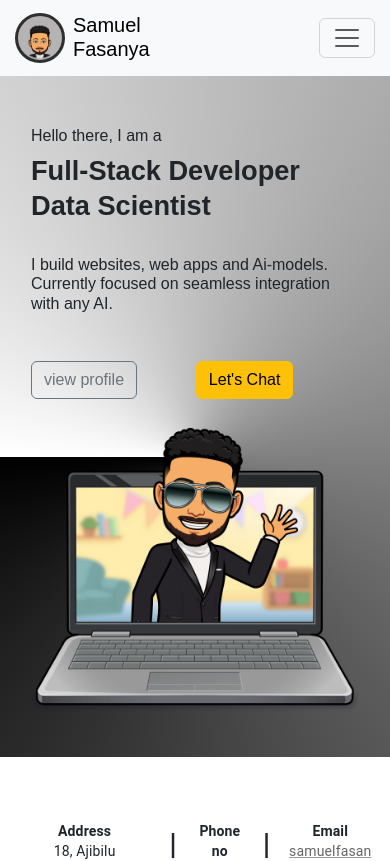
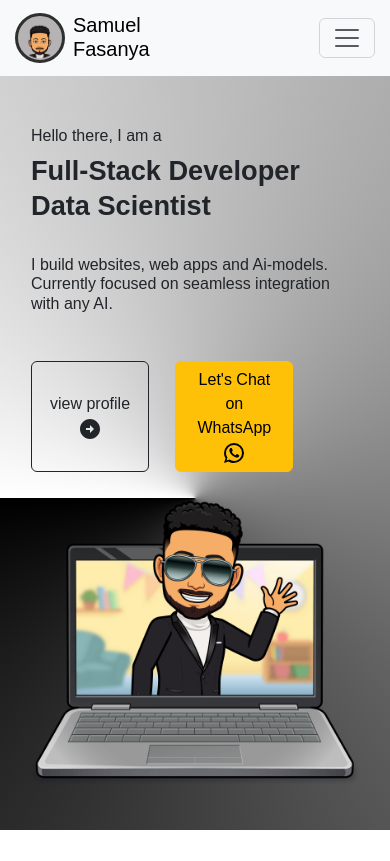
Before and after one commit to samfash/portfolioSite, a React (Create React App) app: page / in a window 390 px wide. Shown: the top 861 px of the page. Built offline with nearby package versions, Linux system fonts and the light colour scheme.

Commit message:
slight addition

```diff
--- a/src/assets/Css/Contact.css
+++ b/src/assets/Css/Contact.css
@@ -1,7 +1,7 @@
 .contact-section {
     padding: 30px 20px;
     background-color: #f4f4f4;
-background-image: url("../images/asfalt-dark.png");
+    background-image: url("../images/asfalt-dark.png");
   }
 
   .container {
@@ -14,10 +14,11 @@ background-image: url("../images/asfalt-dark.png");
     text-align: center;
     margin-bottom: 40px;
     font-size: 2.5em;
+    font-family: "Ubuntu", sans-serif;
+
   }
 
   .contact-section p {
-    /* text-align: center; */
     margin: 10px 0 40px;
   }
 
@@ -69,14 +70,19 @@ background-image: url("../images/asfalt-dark.png");
     max-width:100%;
   }
   .work-hours .day{
-    text-decoration: underline;
+    display: inline-block;
+    border-bottom: 2px solid rgb(255, 193, 7); /* Change the color and thickness of the underline */
+    padding-bottom: 15px;
+    margin-bottom: 0;
   }
   .work-hours .time{
     font-size: 2rem;
-    font-weight: 600;
+    font-weight: 500;
     color: #007bff;
   }
-
+ .address h2{
+  text-align: left;
+ }
 
   /* Responsive Design */
 @media (max-width: 768px) {
--- a/src/assets/Css/home.css
+++ b/src/assets/Css/home.css
@@ -21,7 +21,7 @@
 .role{
     font-family: "Ubuntu", sans-serif;
     font-weight: 800;
-    font-size: 2.5rem;
+    font-size: 2.5em;
     margin: 1rem 0 2.5rem;
     line-height: 0.7;
 }
@@ -38,18 +38,23 @@ a {
 
 @media only screen and (max-width: 768px) {
     .homePage-section{
-        background: conic-gradient(from 270deg at 50% 40%,white, black);
+        background: conic-gradient(from 270deg at 50% 43%,white, black);
     }
     .cta{
         flex-direction: row-reverse;
+        max-width: 60%;
+    }
+    .cta button{
+        max-width: 45%;
     }
     .front-left span{
         display: flex;
     }
+
 }
 @media only screen and (max-width: 600px) {
     .homePage-section{
-        background: conic-gradient(from 270deg at 50% 56%,white, black);
+        background: conic-gradient(from 270deg at 50% 50%,white, black);
     }
     .role{
         font-size: 1.7rem;
@@ -60,4 +65,33 @@ a {
     .cta{
         max-width: 80%;
     }
+
 }
+@media only screen and (max-width: 425px) {
+    .homePage-section{
+    background: conic-gradient(from 270deg at 50% 56%,white, black);
+    }
+}
+@media only screen and (min-width: 768px) {
+    .homePage-section{
+        background: conic-gradient(from 180deg at 50% 1%,white, black);
+    }
+    .front-left{
+        font-size: 75%;
+    }
+    .cta{
+        max-width: 70%;
+    }
+    .cta button{
+        max-width: 45%;
+    }
+
+}
+@media (min-width: 992px) {
+    .front-left{
+        font-size: 100%;
+    }
+    .cta{
+        max-width: 70%;
+    }
+}
--- a/src/components/contactForm.js
+++ b/src/components/contactForm.js
@@ -1,5 +1,6 @@
 import React, { useState } from "react";
 import axios from 'axios';
+import SendIcon from '@mui/icons-material/Send';
 
 
 const ContactForm = () => {
@@ -96,7 +97,7 @@ const ContactForm = () => {
           </div>
         </div>
         <button type="submit" name="submit" className="btn btn-primary">
-          send message
+        <SendIcon/> Submit
         </button>
       </div>
     </form>
--- a/src/components/skill-items.js
+++ b/src/components/skill-items.js
@@ -1,3 +1,4 @@
+
 const skillz = [
     {category: "Front-end Development",
         details:[
@@ -5,8 +6,7 @@ const skillz = [
                 rate: "⭐⭐⭐⭐"
             },
             {skill:"Css",
-                rate: "⭐⭐⭐⭐"
-            },
+                rate: "⭐⭐⭐⭐"},
             {skill:"javaScript",
                 rate: "⭐⭐⭐⭐"
             },
@@ -46,7 +46,7 @@ const skillz = [
                 rate: "⭐⭐⭐⭐"
             },
             {skill:"MySQL",
-                rate: "⭐⭐⭐⭐"
+                rate: "⭐⭐⭐"
             },
             {skill:"SQLite",
                 rate: "⭐⭐⭐⭐"
@@ -62,7 +62,7 @@ const skillz = [
     {category: "Data Science & machine Learning",
         details:[
             {skill:"Python",
-                rate: "⭐⭐⭐⭐"
+                rate: "⭐⭐⭐⭐⭐"
             },
             {skill:"tensorFlow",
                 rate: "⭐⭐⭐⭐"
@@ -96,7 +96,7 @@ const skillz = [
                 rate: "⭐⭐⭐⭐"
             },
             {skill:"Azure",
-                rate: "⭐⭐⭐"
+                rate: "⭐⭐"
             },
             {skill:"GCP",
                 rate: "⭐⭐⭐⭐"
--- a/src/pages/about.js
+++ b/src/pages/about.js
@@ -1,6 +1,7 @@
 import React from "react";
 import "../assets/Css/About.css";
-import resume from "../assets/standcv.pdf"; // Update the path as needed
+import resume from "../assets/standcv.pdf";
+import FileDownloadOutlinedIcon from '@mui/icons-material/FileDownloadOutlined';
 
 const About = () => {
   return (
@@ -153,7 +154,7 @@ const About = () => {
                   className="btn btn-primary"
                   download="your-resume.pdf"
                 >
-                  Download Resume
+                  Download Resume <FileDownloadOutlinedIcon/>
                 </a>
               </div>
             </div>
--- a/src/pages/contact.js
+++ b/src/pages/contact.js
@@ -22,7 +22,7 @@ const Contact = () => {
           <div className="contact-form">
             <div className="form-left row">
               <div className="work-hours col-md-6">
-                <h5>Working Hours</h5>
+                <h5><strong>Working Hours</strong></h5>
                 <p>check below to see the hours we are available</p>
                 <p className="day">Monday-Friday</p>
                 <p className="time">8am - 5pm</p>
--- a/src/pages/home.js
+++ b/src/pages/home.js
@@ -1,5 +1,7 @@
 import frontImg from "../assets/images/laptop_wave.png";
 import "../assets/Css/home.css"
+import ArrowCircleRightIcon from '@mui/icons-material/ArrowCircleRight';
+import WhatsAppIcon from '@mui/icons-material/WhatsApp';
 import {Link} from "react-router-dom"
 
 const Home = () => {
@@ -8,7 +10,7 @@ const Home = () => {
       <section id="portF" className="homePage-section">
         <div className="container">
           <div className="row front">
-            <div className="col-lg-6 front-left">
+            <div className="col-lg-6 col-md-6 front-left">
               <p>Hello there, I am a</p>
               <div className="role">
               <p>Full-Stack Developer</p>
@@ -21,17 +23,17 @@ const Home = () => {
                 className="btn btn-warning"
                 type="button"
               >
-              <Link to='/contact-me#contact-form'>Let's Chat</Link>
+              <a href="https://wa.me/2348160649644" target="_blank" rel="noopener noreferrer">Let's Chat on WhatsApp <WhatsAppIcon></WhatsAppIcon></a>
               </button>
               <button
               type="button"
-                className="btn btn-outline-secondary"
+                className="btn btn-outline-dark"
               >
-              <Link to={"/who-i-am"}>view profile</Link>
+              <Link to={"/who-i-am"}>view profile <ArrowCircleRightIcon/></Link>
               </button>
               </div>
             </div>
-            <div class="col-lg-6">
+            <div class="col-lg-6 col-md-6">
               <img src={frontImg} className="img-fluid" alt="front_image" />
             </div>
           </div>
```
